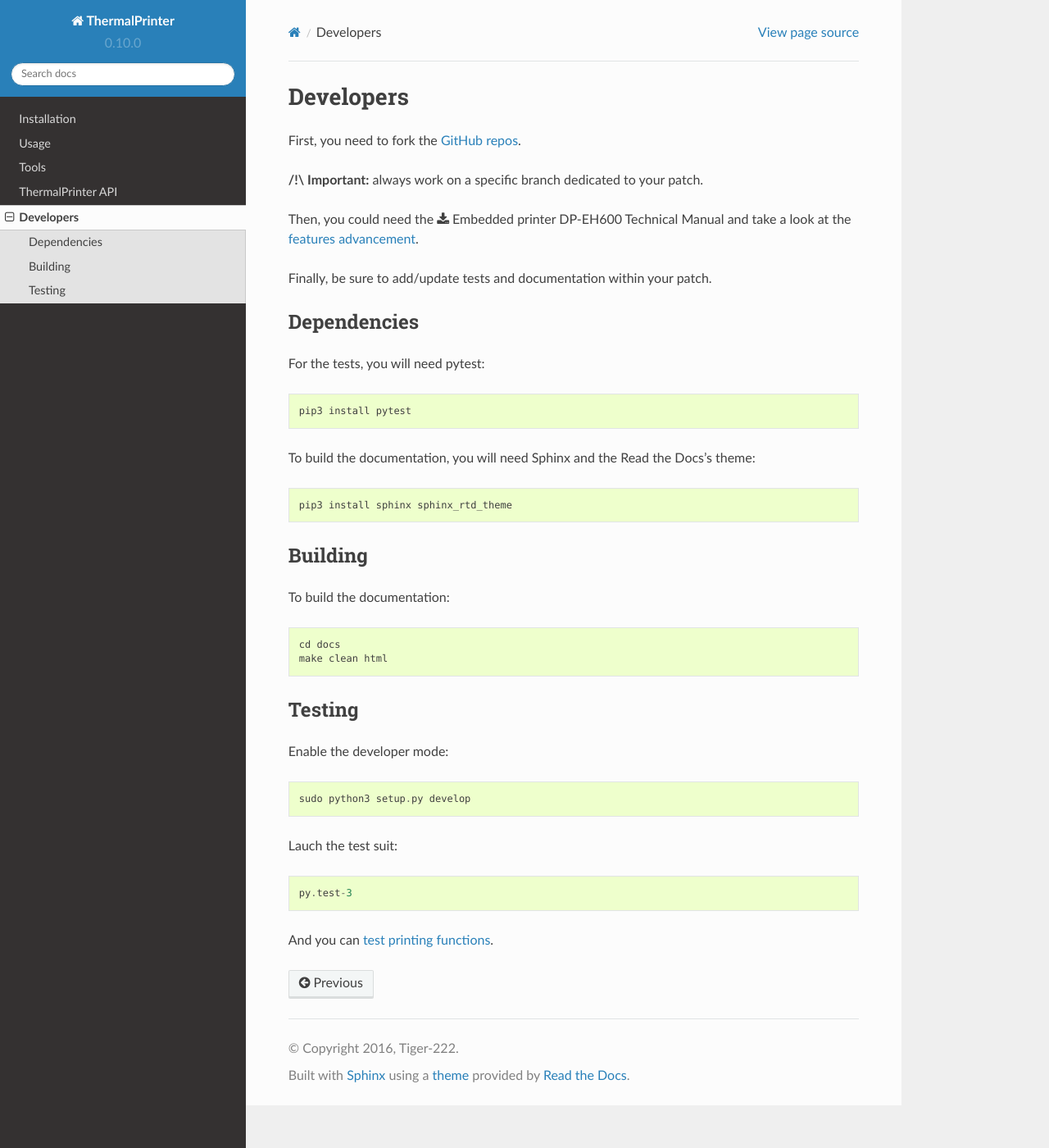
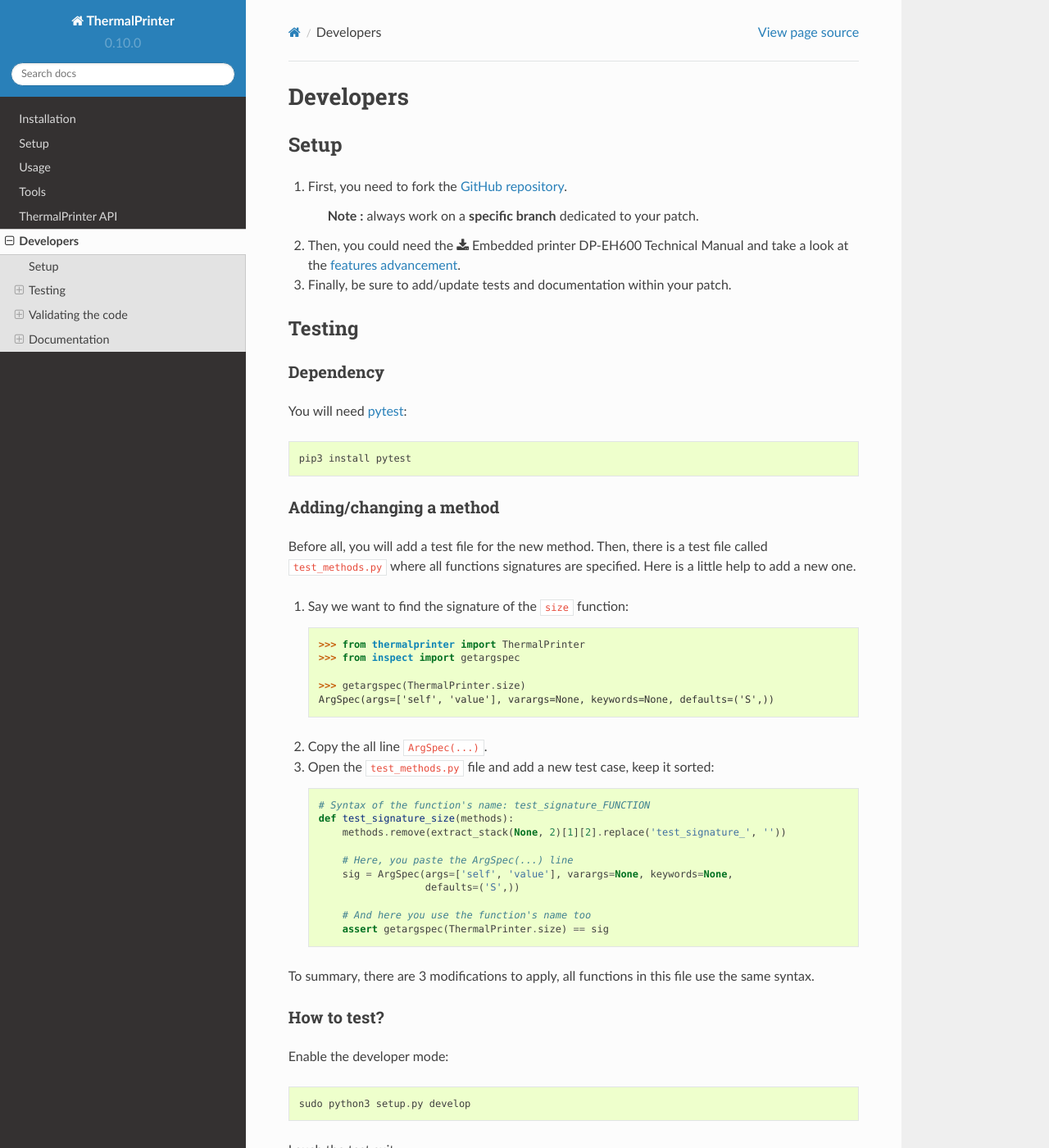
Before and after one commit to BoboTiG/thermalprinter, a Sphinx documentation site: the page built from docs/source/developers.rst, in a window 1280 px wide and 1400 px high. Shown: the whole window at 82% size. Built offline with Sphinx 7.4.7 and the Read the Docs theme 2.0.0, drawn with Linux system fonts in a browser that asks for light colours; some of the changed text lies outside the part shown.

Commit message:
doc: add Setup and better Developer guide

```diff
--- a/docs/source/developers.rst
+++ b/docs/source/developers.rst
@@ -2,37 +2,60 @@
 Developers
 ==========
 
-First, you need to fork the `GitHub repos <https://github.com/BoboTiG/thermalprinter>`_.
+Setup
+=====
 
-**/!\\ Important:** always work on a specific branch dedicated to your patch.
+1. First, you need to fork the `GitHub repository <https://github.com/BoboTiG/thermalprinter>`_.
 
-Then, you could need the :download:`Embedded printer DP-EH600 Technical Manual <../Embedded printer DP-EH600 Technical Manual.pdf>` and take a look at the `features advancement <https://github.com/BoboTiG/thermalprinter/issues/1>`_.
+    **Note :** always work on a **specific branch** dedicated to your patch.
 
-Finally, be sure to add/update tests and documentation within your patch.
-
-Dependencies
-============
-
-For the tests, you will need pytest::
-
-    pip3 install pytest
-
-To build the documentation, you will need Sphinx and the Read the Docs's theme::
-
-    pip3 install sphinx sphinx_rtd_theme
-
-
-Building
-========
-
-To build the documentation::
-
-    cd docs
-    make clean html
+2. Then, you could need the :download:`Embedded printer DP-EH600 Technical Manual <../Embedded printer DP-EH600 Technical Manual.pdf>` and take a look at the `features advancement <https://github.com/BoboTiG/thermalprinter/issues/1>`_.
+3. Finally, be sure to add/update tests and documentation within your patch.
 
 
 Testing
 =======
+
+Dependency
+----------
+
+You will need `pytest <https://pypi.python.org/pypi/pytest>`_::
+
+    pip3 install pytest
+
+
+Adding/changing a method
+------------------------
+
+Before all, you will add a test file for the new method. Then, there is a test file called ``test_methods.py`` where all functions signatures are specified. Here is a little help to add a new one.
+
+1. Say we want to find the signature of the ``size`` function::
+
+    >>> from thermalprinter import ThermalPrinter
+    >>> from inspect import getargspec
+
+    >>> getargspec(ThermalPrinter.size)
+    ArgSpec(args=['self', 'value'], varargs=None, keywords=None, defaults=('S',))
+
+2. Copy the all line ``ArgSpec(...)``.
+3. Open the ``test_methods.py`` file and add a new test case, keep it sorted::
+
+    # Syntax of the function's name: test_signature_FUNCTION
+    def test_signature_size(methods):
+        methods.remove(extract_stack(None, 2)[1][2].replace('test_signature_', ''))
+
+        # Here, you paste the ArgSpec(...) line
+        sig = ArgSpec(args=['self', 'value'], varargs=None, keywords=None,
+                      defaults=('S',))
+
+        # And here you use the function's name too
+        assert getargspec(ThermalPrinter.size) == sig
+
+To summary, there are 3 modifications to apply, all functions in this file use the same syntax.
+
+
+How to test?
+------------
 
 Enable the developer mode::
 
@@ -42,4 +65,48 @@ Lauch the test suit::
 
     py.test-3
 
-And you can :doc:`test printing functions <tools>`.
+And you can :doc:`test printing functions <tools>` (if you added a styling method, you can add it to this function).
+
+
+Validating the code
+===================
+
+It is important to keep a clean base code. Use tools like `flake8 <https://pypi.python.org/pypi/flake8>`_ and `Pylint <https://pypi.python.org/pypi/pylint>`_.
+
+Dependencies
+------------
+
+Install required packages::
+
+    pip3 install flake8 pylint
+
+
+How to validate?
+----------------
+
+::
+
+    flake8
+    pylint3 thermalprinter
+
+If there is no output, you are good ;)
+
+
+Documentation
+=============
+
+Dependencies
+------------
+
+You will need `Sphinx <http://sphinx-doc.org/>`_ and the `Read the Docs's theme <https://github.com/snide/sphinx_rtd_theme>`_::
+
+    pip3 install sphinx sphinx_rtd_theme
+
+
+How to build?
+-------------
+
+::
+
+    cd docs
+    make clean html
--- a/docs/source/index.rst
+++ b/docs/source/index.rst
@@ -16,6 +16,7 @@ This is a clean follow of the technical manual with few helpers.
 |   :maxdepth: 1          |
 |                         |
 |   installation          |
+|   setup                 |
 |   usage                 |
 |   tools                 |
 |   api                   |
```
Also changed, not shown: docs/source/installation.rst (+18 -5 lines), docs/source/setup.rst (added, +33 -0 lines), 1 other file.
